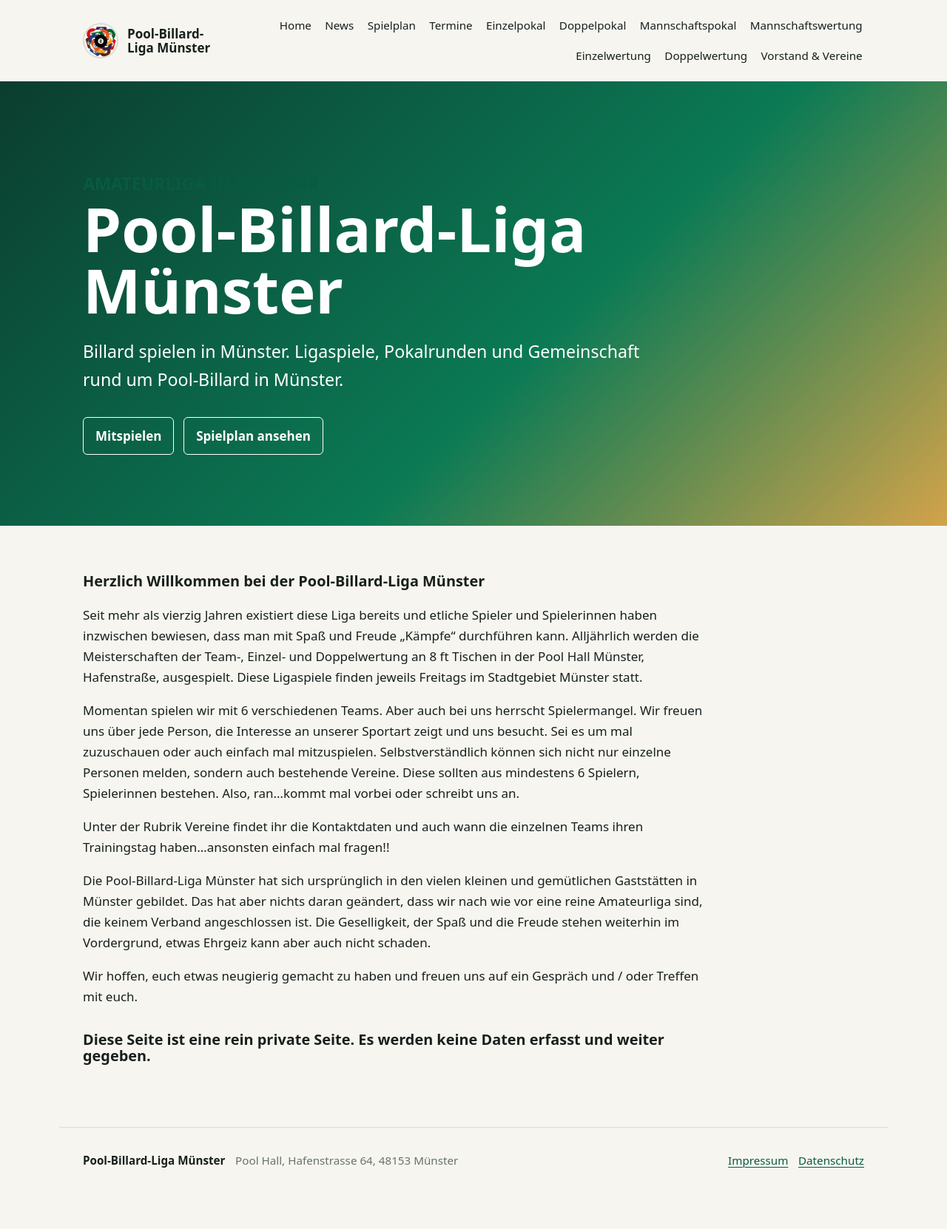
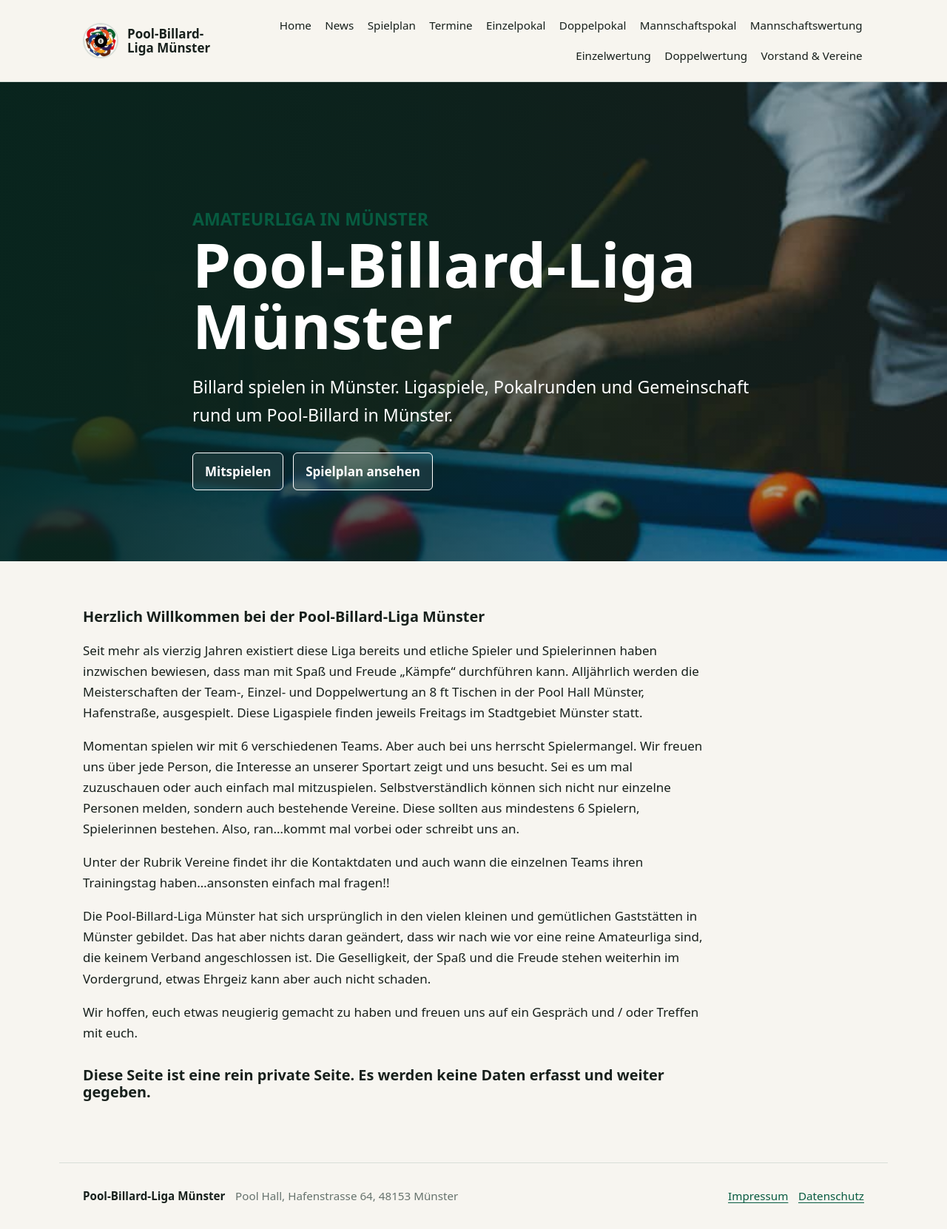
Before and after one commit to NINI1988/Pool, a Jekyll site: the page built from _pages/index.md, in a window 1280 px wide. Shown: the whole page at 74% size. Built offline with Jekyll 4.4.1, drawn with Linux system fonts in a browser that asks for light colours; before the commit the page ends 1614 px from its top, so only the background shows below that.

Commit message:
Colapse navigation. Add title image

```diff
--- a/_includes/header.html
+++ b/_includes/header.html
@@ -1,11 +1,21 @@
 <header class="site-header">
+  <div class="site-header-inner">
     <a class="brand" href="{{ '/' | relative_url }}" aria-label="{{ site.title }}">
       <img src="{{ '/assets/images/logo.jpg' | relative_url }}" alt="" width="48" height="48">
       <span>{{ site.title }}</span>
     </a>
-  <nav class="site-nav" aria-label="Hauptnavigation">
+    <nav class="site-nav desktop-nav" aria-label="Hauptnavigation">
       {% for item in site.data.navigation.items %}
         <a href="{{ item.url | relative_url }}">{{ item.title }}</a>
       {% endfor %}
     </nav>
+    <details class="nav-menu">
+      <summary>Menü</summary>
+      <nav class="site-nav mobile-nav" aria-label="Hauptnavigation mobil">
+        {% for item in site.data.navigation.items %}
+          <a href="{{ item.url | relative_url }}">{{ item.title }}</a>
+        {% endfor %}
+      </nav>
+    </details>
+  </div>
 </header>
--- a/_layouts/default.html
+++ b/_layouts/default.html
@@ -9,6 +9,9 @@
   </head>
   <body>
     {% include header.html %}
+    {% unless page.layout == 'home' %}
+      <section class="subhero" aria-hidden="true"></section>
+    {% endunless %}
     <main id="content">
       {{ content }}
     </main>
--- a/assets/css/main.css
+++ b/assets/css/main.css
@@ -41,6 +41,13 @@
 }
 
 .site-header {
+  position: relative;
+  z-index: 2;
+  background: rgba(247, 245, 240, .96);
+  border-bottom: 1px solid var(--line);
+}
+
+.site-header-inner {
   display: flex;
   align-items: center;
   justify-content: space-between;
@@ -65,6 +72,14 @@
   border: 2px solid var(--line);
 }
 
+.nav-menu summary {
+  display: none;
+}
+
+.nav-menu {
+  display: none;
+}
+
 .site-nav {
   display: flex;
   flex-wrap: wrap;
@@ -85,8 +100,20 @@
 }
 
 .hero {
-  background: linear-gradient(135deg, #0b3d2f 0%, #0b7a55 58%, #d2a34a 100%);
+  min-height: clamp(28rem, 72vh, 44rem);
+  display: flex;
+  align-items: flex-end;
+  background:
+    linear-gradient(90deg, rgba(7, 38, 30, .9) 0%, rgba(7, 38, 30, .68) 44%, rgba(7, 38, 30, .18) 100%),
+    url("../images/front.jpg") center / cover no-repeat;
   color: #fff;
+}
+
+.subhero {
+  min-height: clamp(8rem, 22vw, 15rem);
+  background:
+    linear-gradient(90deg, rgba(7, 38, 30, .84), rgba(7, 38, 30, .24)),
+    url("../images/front.jpg") center 48% / cover no-repeat;
 }
 
 .hero-inner {
@@ -136,6 +163,8 @@
 
 .button.light {
   color: #fff;
+  background: rgba(255, 255, 255, .08);
+  backdrop-filter: blur(4px);
 }
 
 .section,
@@ -301,14 +330,76 @@
 }
 
 @media (max-width: 760px) {
-  .site-header,
+  .site-header-inner,
   .site-footer {
     display: block;
   }
 
+  .desktop-nav {
+    display: none;
+  }
+
+  .nav-menu {
+    display: block;
+    margin-top: .9rem;
+  }
+
+  .nav-menu summary {
+    display: inline-flex;
+    min-height: 2.5rem;
+    align-items: center;
+    padding: .35rem .75rem;
+    border: 1px solid var(--line);
+    border-radius: 6px;
+    background: var(--surface);
+    color: var(--text);
+    cursor: pointer;
+    font-weight: 750;
+    list-style: none;
+  }
+
+  .nav-menu summary::-webkit-details-marker {
+    display: none;
+  }
+
+  .nav-menu summary::after {
+    content: "";
+    width: .5rem;
+    height: .5rem;
+    margin-left: .55rem;
+    border-right: 2px solid currentColor;
+    border-bottom: 2px solid currentColor;
+    transform: rotate(45deg) translateY(-.1rem);
+  }
+
+  .nav-menu[open] summary::after {
+    transform: rotate(225deg) translate(-.1rem, -.1rem);
+  }
+
   .site-nav {
-    justify-content: flex-start;
-    margin-top: 1rem;
+    display: none;
+    margin-top: .75rem;
+  }
+
+  .nav-menu[open] .site-nav {
+    display: grid;
+    grid-template-columns: 1fr;
+    gap: .1rem;
+    padding: .55rem;
+    border: 1px solid var(--line);
+    border-radius: 8px;
+    background: var(--surface);
+  }
+
+  .site-nav a {
+    padding: .55rem .4rem;
+  }
+
+  .hero {
+    min-height: 34rem;
+    background:
+      linear-gradient(180deg, rgba(7, 38, 30, .55), rgba(7, 38, 30, .88)),
+      url("../images/front.jpg") center / cover no-repeat;
   }
 
   .site-footer nav {
```
Also changed, not shown: _layouts/page.html (line endings or trailing spaces), assets/images/front.jpg (added). Lines whose indentation alone changed are shown as unchanged.
